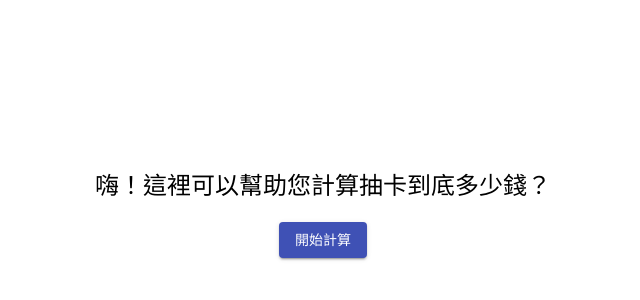
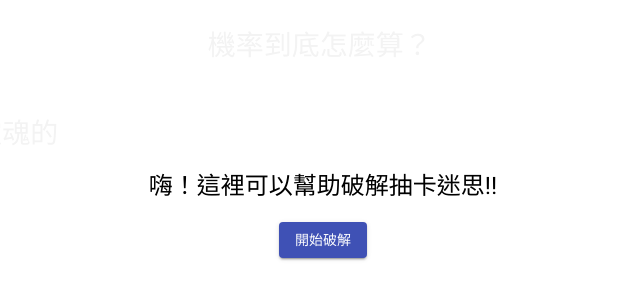
Before and after one commit to DingWeizhe/good-luck, an Angular app: page / in a window 1280 px wide. Shown: the part 208-508 px from the top of the page, without its empty margins (337-977 px from the left). Built offline with nearby package versions, Linux system fonts and the light colour scheme; what @swimlane/ngx-charts would draw is missing.

Commit message:
新增背景樣式

```diff
--- a/src/app/app.component.html
+++ b/src/app/app.component.html
@@ -1,15 +1,25 @@
+<div class="background">
+  <div
+    class="hint"
+    *ngFor="let hint of hints"
+    [style.left.%]="hint.left"
+    [style.top.%]="hint.top"
+  >
+    {{ hint.text }}
+  </div>
+</div>
 <div class="step">
   <div class="wrap">
-    <h1>嗨！這裡可以幫助您計算抽卡到底多少錢？</h1>
+    <h1>嗨！這裡可以幫助破解抽卡迷思!!</h1>
     <button mat-raised-button (click)="next(1)" color="primary">
-      開始計算
+      開始破解
     </button>
   </div>
 </div>
 
 <div *ngIf="step >= 1" class="step">
   <div class="wrap">
-    <h1>第一步，先輸入抽卡所需要的錢錢吧！</h1>
+    <h1>第一步，先輸入抽卡所需要的費用吧！</h1>
 
     <div class="form">
       每單
@@ -82,9 +92,10 @@
         </button>
       </div>
 
-      <div class="award" *ngIf="!sameProbability && remainingProbability > 0">
-        <mat-checkbox value="true" disabled> </mat-checkbox>
-
+      <div
+        class="award other-award"
+        *ngIf="!sameProbability && remainingProbability > 0"
+      >
         <mat-form-field floatLabel="always">
           <mat-label>名稱</mat-label>
           <input matInput disabled value="其他" type="text" />
@@ -139,9 +150,8 @@
       <ngx-charts-line-chart
         [view]="view"
         [scheme]="{ domain: ['#4051b5'] }"
-        [gradient]="false"
-        [legend]="false"
-        [animations]="false"
+        [gradient]="true"
+        [animations]="true"
         [showXAxisLabel]="true"
         [showYAxisLabel]="true"
         [xAxis]="true"
@@ -149,7 +159,6 @@
         xAxisLabel="抽卡次數"
         yAxisLabel="中獎率"
         [results]="results"
-        [timeline]="true"
       >
         <ng-template #tooltipTemplate let-model="model">
           {{ model.name }} 抽時圓滿達成的機率 {{ model.value }}%
@@ -169,7 +178,8 @@
       >
       </mat-progress-bar>
       <div class="status">
-        {{ needCount }} 抽，花費 {{ needCost | number: "0.0-0" }}，圓滿機率
+        {{ currentCount }} 抽，花費
+        {{ currentCost | number: "0.0-0" }}，圓滿機率
         {{ currentAchievementProbability * 100 | number: "0.2-2" }} %
       </div>
     </ng-container>
--- a/src/app/app.component.scss
+++ b/src/app/app.component.scss
@@ -90,3 +90,22 @@ mat-progress-bar {
   font-size: 0.8em;
   margin-top: 12px;
 }
+
+.other-award {
+  padding-right: 8px;
+}
+
+.background {
+  position: fixed;
+  z-index: -1;
+  height: 100%;
+  width: 100%;
+  .hint {
+    position: absolute;
+    width: 100%;
+    font-size: 2em;
+    line-height: 3em;
+    color: #f3f3f3;
+    user-select: none;
+  }
+}
--- a/src/app/app.component.ts
+++ b/src/app/app.component.ts
@@ -12,6 +12,29 @@ type Award = {
   styleUrls: ['./app.component.scss'],
 })
 export class AppComponent implements OnInit {
+  public hints = [
+    {
+      text: '1% 的轉蛋抽個 100 次，還是有4成的人抽不到？？？',
+      left: 20,
+      top: 0,
+    },
+    {
+      text: '手遊抽 2,500 次沒中虛寶，是運氣不好還是機率造假？',
+      left: 30,
+      top: 10,
+    },
+    { text: '一抽入魂', left: 80, top: 32 },
+    { text: '機率到底怎麼算？', left: 41, top: 24 },
+    { text: '又是 R 卡啊啊啊啊啊啊～～', left: 23, top: 80 },
+    { text: '我到底還要不要抽下去？', left: 82, top: 20 },
+    { text: '不！我破產了', left: 80, top: 80 },
+    { text: '回本啦！', left: 12, top: 85 },
+    { text: '人品爆發', left: 90, top: 50 },
+    { text: '不氪個萬把塊，怎麼好意思抱怨抽不到角色？', left: 10, top: 60 },
+    { text: '我始終相信我的牌組！！', left: -3, top: 20 },
+    { text: '卡片是有靈魂的', left: 14, top: 35 },
+    { text: '好好地感受神的憤怒吧!', left: 60, top: 70 },
+  ];
   public fakeNames = [
     '妙蛙種子',
     '妙蛙草',
@@ -176,9 +199,9 @@ export class AppComponent implements OnInit {
 
   public remainingProbability = 100;
 
-  public needCost = 0;
+  public currentCost = 0;
 
-  public needCount = 0;
+  public currentCount = 0;
 
   public currentAchievementProbability = 0;
 
@@ -243,6 +266,7 @@ export class AppComponent implements OnInit {
       probability: 1,
       goal: false,
     });
+    this.onProbabilityChanged();
   }
 
   public addAward() {
@@ -257,11 +281,12 @@ export class AppComponent implements OnInit {
     const index = this.awards.indexOf(award);
     if (index === -1) return;
     this.awards.splice(index, 1);
+    this.onProbabilityChanged();
   }
 
-  public averageProbability() {
-    const probability = 100 / this.awards.length;
-    this.awards.map((award) => (award.probability = probability));
+  public averageProbability(awards: Award[]) {
+    const probability = 100 / awards.length;
+    awards.map((award) => (award.probability = probability));
   }
 
   public onProbabilityChanged() {
@@ -288,8 +313,8 @@ export class AppComponent implements OnInit {
   public async calculate() {
     this.targetAchievementProbability = 0.8;
     this.currentAchievementProbability = 0;
-    this.needCost = 0;
-    this.needCount = 0;
+    this.currentCost = 0;
+    this.currentCount = 0;
 
     this.view = [
       document.body.clientWidth * 0.8,
@@ -308,10 +333,10 @@ export class AppComponent implements OnInit {
     ];
     let next: Event[] = [];
 
-    const awards = [...this.awards];
+    const awards = [...this.awards.map((award) => ({ ...award }))];
 
     if (this.sameProbability) {
-      this.averageProbability();
+      this.averageProbability(awards);
     } else {
       this.onProbabilityChanged();
       awards.push({
@@ -332,8 +357,8 @@ export class AppComponent implements OnInit {
 
     while (true) {
       await this.delay(10);
-      this.needCost += this.cost;
-      this.needCount += this.quantity;
+      this.currentCost += this.cost;
+      this.currentCount += this.quantity;
 
       for (let i = 0; i < this.quantity; i++) {
         await this.calculateNextEvent(current, awards, next);
@@ -347,15 +372,15 @@ export class AppComponent implements OnInit {
         .reduce((prev, event) => prev + event.probability, 0);
 
       this.series.push({
-        name: this.needCount.toString(),
+        name: this.currentCount.toString(),
         value: parseFloat(
           (this.currentAchievementProbability * 100).toFixed(2)
         ),
       });
 
       if (this.currentAchievementProbability >= this.table[row].threshold) {
-        this.table[row].cost = this.needCost;
-        this.table[row].count = this.needCount;
+        this.table[row].cost = this.currentCost;
+        this.table[row].count = this.currentCount;
         this.table[row].probability = this.currentAchievementProbability;
         row++;
       }
```
